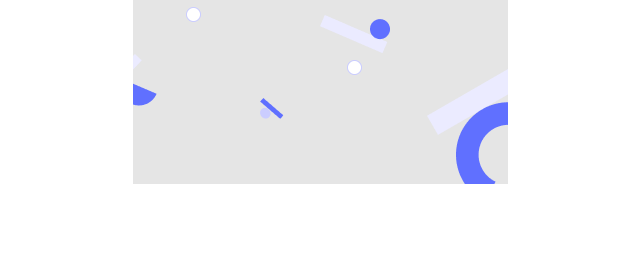
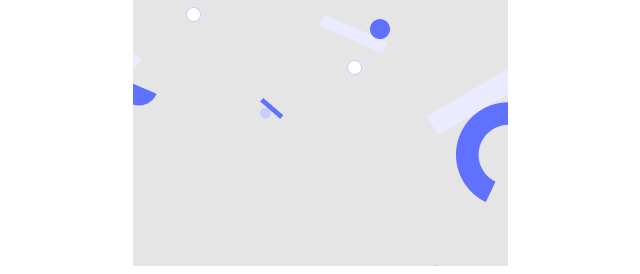
Before and after one commit to Lasten-Ernest/Lasten-Ernest-Portfolio, a website: page index.html in a window 1280 px wide. Shown: the part 542-816 px from the top of the page, without its empty margins (320-960 px from the left). Drawn offline with Linux system fonts and the light colour scheme.

Commit message:
Modify html and css files

```diff
--- a/style.css
+++ b/style.css
@@ -3,7 +3,7 @@
 .main_container {
   background-color: #e5e5e5;
   max-width: 375px;
-  height: 718px;
+  height: 100vh;
   background-image: url("/assets/header-shapes-mobile.png");
   margin: auto;
 }
```
Also changed, not shown: README.md.
